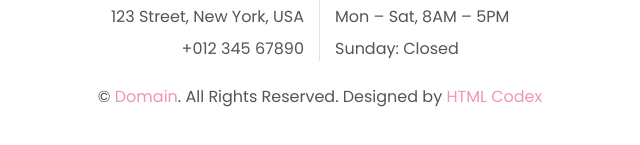
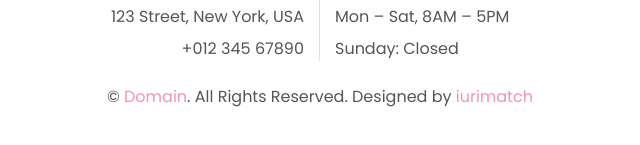
Before and after one commit to iurimatch/ice-cram, a plain HTML site: page gallery.html in a window 1280 px wide. Shown: the part 1945-2090 px from the top of the page, 320-960 px from the left. Drawn offline with nearby package versions, Linux system fonts and the light colour scheme.

Commit message:
Update gallery.html

```diff
--- a/gallery.html
+++ b/gallery.html
@@ -213,7 +213,7 @@
                     </div>
                 </div>
                 <div class="col-12">
-                    <p class="m-0">&copy; <a href="#">Domain</a>. All Rights Reserved. Designed by <a href="https://htmlcodex.com">HTML Codex</a>
+                    <p class="m-0">&copy; <a href="#">Domain</a>. All Rights Reserved. Designed by <a href="https://github.com/iurimatch">iurimatch</a>
                     </p>
                 </div>
             </div>
```
